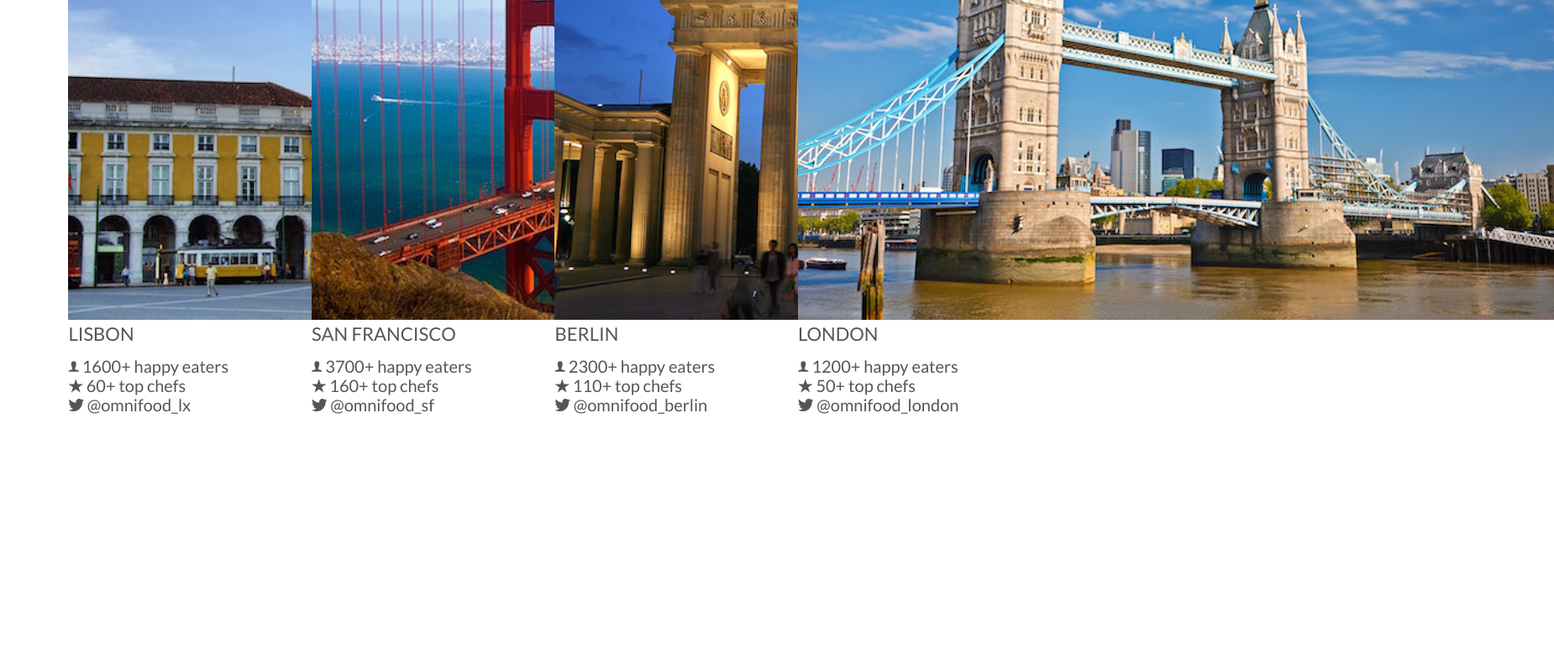
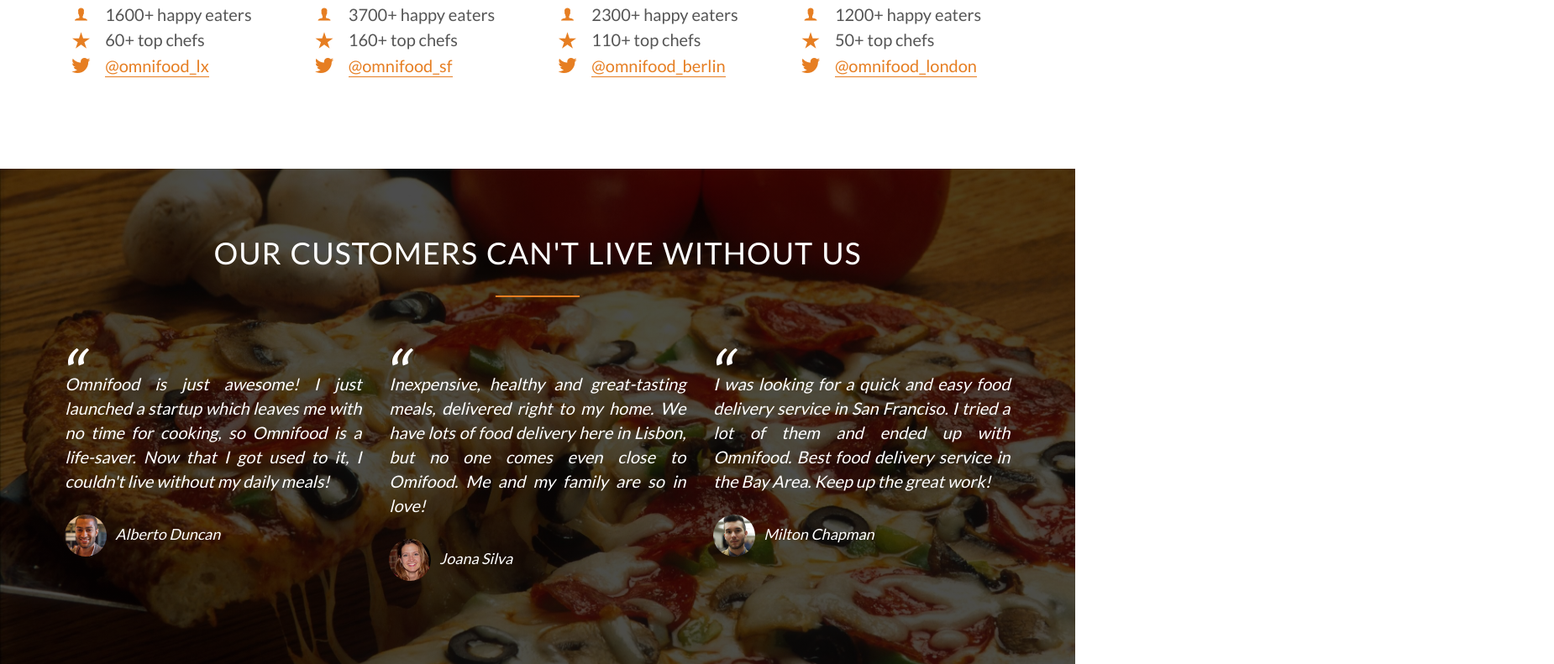
Before and after one commit to ArielGM/omnifood, a plain HTML site: page Design and Develop a Website - HTML5 & CSS3/ommnifood/index.html in a window 1280 px wide. Shown: the part 3164-3955 px from the top of the page at 84% size, 1850 px wide, since content can reach past the window. Before the commit the page ends 3761 px from the top, so only its background shows below. Drawn offline with Linux system fonts and the light colour scheme; files whose address does not match are found by name.

Commit message:
seccion Comentarios clientes

```diff
--- a/Design and Develop a Website - HTML5 & CSS3/ommnifood/index.html
+++ b/Design and Develop a Website - HTML5 & CSS3/ommnifood/index.html
@@ -133,8 +133,8 @@
                         <div>3</div>
                         <p>Enjoy your meal after less than 20 minutes. See you the next time!</p>
                     </div>
-                    <a href="#" class="button-app"><img src="resources/img/download-app.svg" alt="App Store"></a>
-                    <a href="#" class="button-app"><img src="resources/img/download-app-android.png" alt="Play Store"></a>
+                    <a href="#" class="btn-app"><img src="resources/img/download-app.svg" alt="App Store"></a>
+                    <a href="#" class="btn-app"><img src="resources/img/download-app-android.png" alt="Play Store"></a>
                 </div>
             </div>
         </section>
@@ -148,65 +148,91 @@
                     <img src="resources/img/lisbon-3.jpg" alt="Omnifood Lisbon">
                     <h3>Lisbon</h3>
                     <div class="city-features">
-                        <i class="ion-ios-person"></i>
+                        <i class="ion-ios-person icon-small"></i>
                         1600+ happy eaters
                     </div>
                     <div class="city-features">
-                        <i class="ion-ios-star"></i>
+                        <i class="ion-ios-star icon-small"></i>
                         60+ top chefs
                     </div>
                     <div class="city-features">
-                        <i class="ion-social-twitter"></i>
-                        @omnifood_lx
+                        <i class="ion-social-twitter icon-small"></i>
+                        <a href="#">@omnifood_lx</a>
                     </div>
                 </div>
                 <div class="col span-1-of-4 box">
                     <img src="resources/img/san-francisco.jpg" alt="Omnifood San Francisco">
                     <h3>San Francisco</h3>
                     <div class="city-features">
-                        <i class="ion-ios-person"></i>
+                        <i class="ion-ios-person icon-small"></i>
                         3700+ happy eaters
                     </div>
                     <div class="city-features">
-                        <i class="ion-ios-star"></i>
+                        <i class="ion-ios-star icon-small"></i>
                         160+ top chefs
                     </div>
                     <div class="city-features">
-                        <i class="ion-social-twitter"></i>
-                        @omnifood_sf
+                        <i class="ion-social-twitter icon-small"></i>
+                        <a href="#">@omnifood_sf</a>
                     </div>
                 </div>
                 <div class="col span-1-of-4 box">
                     <img src="resources/img/berlin.jpg" alt="Omnifood Berlin">
                     <h3>Berlin</h3>
                     <div class="city-features">
-                        <i class="ion-ios-person"></i>
+                        <i class="ion-ios-person icon-small"></i>
                         2300+ happy eaters
                     </div>
                     <div class="city-features">
-                        <i class="ion-ios-star"></i>
+                        <i class="ion-ios-star icon-small"></i>
                         110+ top chefs
                     </div>
                     <div class="city-features">
-                        <i class="ion-social-twitter"></i>
-                        @omnifood_berlin
+                        <i class="ion-social-twitter icon-small"></i>
+                        <a href="#">@omnifood_berlin</a>
                     </div>
                 </div>
                 <div class="col span-1-of-4 box">
                     <img src="resources/img/london.jpg" alt="Omnifood London">
                     <h3>London</h3>
                     <div class="city-features">
-                        <i class="ion-ios-person"></i>
+                        <i class="ion-ios-person icon-small"></i>
                         1200+ happy eaters
                     </div>
                     <div class="city-features">
-                        <i class="ion-ios-star"></i>
+                        <i class="ion-ios-star icon-small"></i>
                         50+ top chefs
                     </div>
                     <div class="city-features">
-                        <i class="ion-social-twitter"></i>
-                        @omnifood_london
+                        <i class="ion-social-twitter icon-small"></i>
+                        <a href="#">@omnifood_london</a>
                     </div>
+                </div>
+            </div>
+        </section>
+
+        <section class="section-testimonials">
+            <div class="row">
+                <h2>Our customers can't live without us</h2>
+            </div>
+            <div class="row">
+                <div class="col span-1-of-3">
+                    <blockquote>
+                        Omnifood is just awesome! I just launched a startup which leaves me with no time for cooking, so Omnifood is a life-saver. Now that I got used to it, I couldn't live without my daily meals!
+                        <cite><img src="resources/img/customer-1.jpg">Alberto Duncan</cite>
+                    </blockquote>
+                </div>
+                <div class="col span-1-of-3">
+                    <blockquote>
+                        Inexpensive, healthy and great-tasting meals, delivered right to my home. We have lots of food delivery here in Lisbon, but no one comes even close to Omifood. Me and my family are so in love!
+                        <cite><img src="resources/img/customer-2.jpg">Joana Silva</cite>
+                    </blockquote>
+                </div>
+                <div class="col span-1-of-3">
+                    <blockquote>
+                        I was looking for a quick and easy food delivery service in San Franciso. I tried a lot of them and ended up with Omnifood. Best food delivery service in the Bay Area. Keep up the great work!
+                        <cite><img src="resources/img/customer-3.jpg">Milton Chapman</cite>
+                    </blockquote>
                 </div>
             </div>
         </section>
--- a/Design and Develop a Website - HTML5 & CSS3/ommnifood/resources/css/style.css
+++ b/Design and Develop a Website - HTML5 & CSS3/ommnifood/resources/css/style.css
@@ -110,6 +110,36 @@ h2:after{
     margin-bottom: 10px;
 }
 
+.icon-small{
+    display: inline-block;
+    width: 30px;
+    text-align: center;
+    color: #e67e22;
+    font-size: 120%;
+    margin-right: 10px;
+
+    line-height: 120%;
+    vertical-align: middle;
+    margin-top: -5px;
+}
+
+/* -------------- LINKS -------------- */
+
+a:link,
+a:visited{
+    color: #e67e22;
+    text-decoration: none;
+    padding-bottom: 1px;
+    border-bottom: 1px solid #e67e22;
+    transition: border-bottom 0.2s, color 0.2s;
+}
+
+a:hover,
+a:active{
+    color: #555;
+    border-bottom: 1px solid transparent;
+}
+
 /* -------------- BUTTONS -------------- */
 .btn:link,
 .btn:visited{
@@ -152,6 +182,11 @@ h2:after{
     color: #fff;
 }
 
+.btn-app:link,
+.btn-app:visited{
+    border: 0;
+}
+
 /* ----------------------------------------------------- */
 /* HEADER */
 /* ----------------------------------------------------- */
@@ -161,6 +196,7 @@ header{
     background-size: cover;
     background-position: center;
     height: 100vh;
+    background-attachment: fixed;
 }
 
 .hero-text-box{
@@ -297,8 +333,64 @@ header{
     margin-right: 25px;
 }
 
-.button-app img{
+.btn-app img{
     height: 50px;
     width: auto;
     margin-right: 10px;
 }
+
+/* ----------------------------------------------------- */
+/* CITIES */
+/* ----------------------------------------------------- */
+
+.box img{
+    width: 100%;
+    height: auto;
+    margin-bottom: 15px;
+}
+
+.city-features{
+    margin-bottom: 5px;
+}
+
+/* ----------------------------------------------------- */
+/* TESTIMONIALS */
+/* ----------------------------------------------------- */
+
+.section-testimonials{
+    background-image: linear-gradient(rgba(0,0,0,0.7), rgba(0,0,0,0.7)),url(img/back-customers.jpg);
+    background-size: cover;
+    color: #fff;
+    background-attachment: fixed;
+}
+
+blockquote{
+    padding: 2%;
+    font-style: italic;
+    line-height: 145%;
+    text-align: justify;
+    position: relative;
+    margin-top: 40px;
+}
+
+blockquote:before{
+    content: "\201C";
+    font-size: 400%;
+    display: block;
+    position: absolute;
+    top: -5px;
+    left: -3px;
+}
+
+cite{
+    font-size: 90%;
+    margin-top: 25px;
+    display: block;
+}
+
+cite img{
+    height: 50px;
+    border-radius: 50%;
+    margin-right: 10px;
+    vertical-align: middle;
+}
```
Also changed, not shown: Design and Develop a Website - HTML5 & CSS3/ommnifood/resources/css/img/back-customers.jpg (added).
